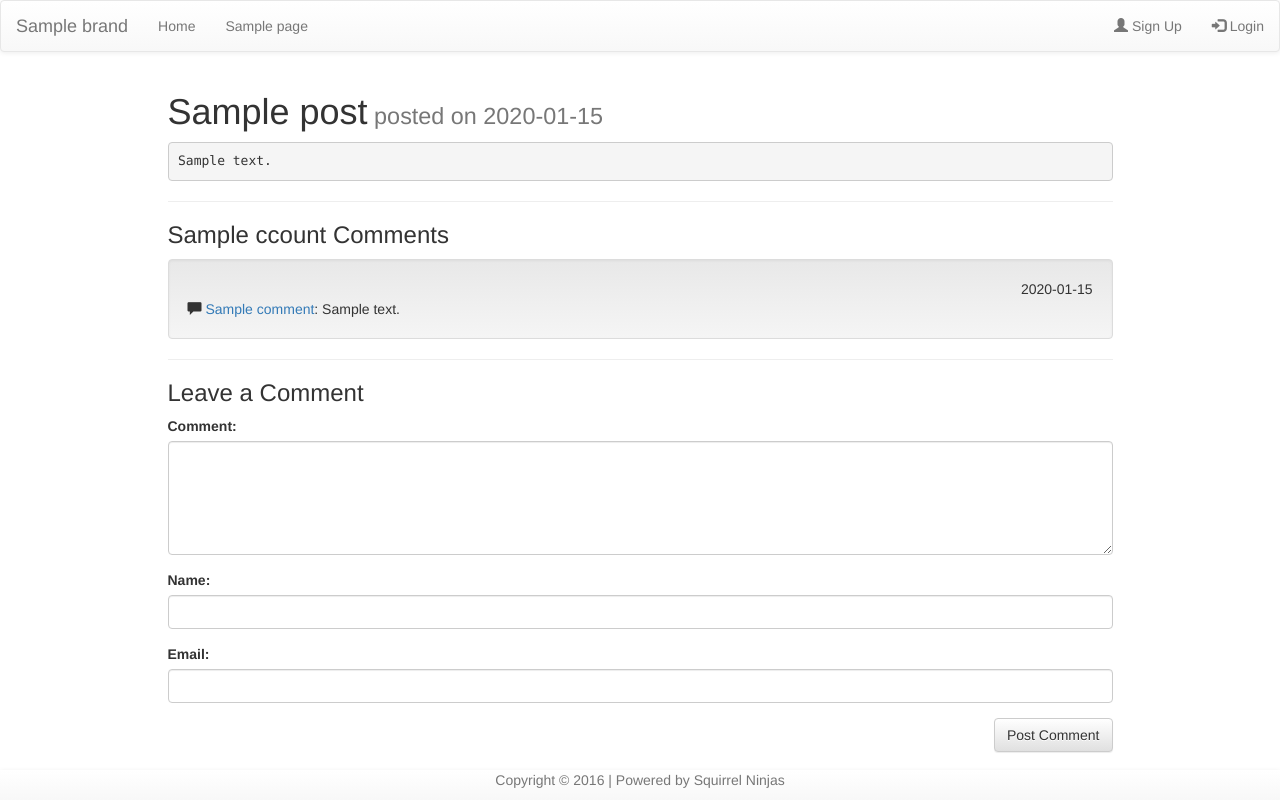
After one commit to rackeric/flask-blog, a Python web app: template templates/post.html in a window 1280 px wide. The commit adds this page. Run offline with Jinja, Linux system fonts and the light colour scheme; the template is opened without the code that fills it: most values are stand-ins (such as "Sample title", 1, 10 or a date in 2020); some libraries are stand-ins or nearby versions.

Commit message:
all stuff for showing post and adding comments

```diff
--- a/templates/footer.html
+++ b/templates/footer.html
@@ -2,9 +2,9 @@
 
 <br><br>
 
-<footer class="navbar-fixed-bottom navbar-inverse">
+<footer class="navbar-fixed-bottom navbar-default">
       <div class="container">
-        <p class="text-muted">Copyright © 2016 | Powered by Squirrel Ninjas</p>
+        <center><p class="text-muted">Copyright © 2016 | Powered by Squirrel Ninjas</p></center>
       </div>
 </footer>
 
--- a/templates/header.html
+++ b/templates/header.html
@@ -14,7 +14,7 @@
 </head>
 <body>
 
-<nav class="navbar navbar-inverse">
+<nav class="navbar navbar-default">
   <div class="container-fluid">
     <div class="navbar-header">
       <a class="navbar-brand" href="/">{{ brand.brand }}</a>
@@ -23,7 +23,7 @@
       <li {%- if request.path == "/" %} class="active"{% endif %}><a href="/">Home</a></li>
       {% for page in pages %}
       <li {%- if "page.mongo_id" in "request.url" %} class="active"{% endif %}><a href="/pages/{{ page.mongo_id }}">{{ page.title }}</a></li>
-      {% endfor %}}
+      {% endfor %}
     </ul>
     <ul class="nav navbar-nav navbar-right">
       {% if not user %}
@@ -31,7 +31,7 @@
         <li {%- if request.path == "/login/" %} class="active"{% endif %}><a href="/login"><span class="glyphicon glyphicon-log-in"></span> Login</a></li>
       {% else %}
         <li {%- if request.path == "/admin/" %} class="active"{% endif %}><a href="/admin"><span class="glyphicon glyphicon-cog"></span> Admin</a></li>
-        <li><a href="/logout"><span class="glyphicon glyphicon-log-in"></span> Logout</a></li>S
+        <li><a href="/logout"><span class="glyphicon glyphicon-log-in"></span> Logout</a></li>
       {% endif %}
     </ul>
   </div>
--- a/templates/index.html
+++ b/templates/index.html
@@ -10,8 +10,9 @@
 {% for post in posts %}
 <div class="panel panel-default">
   <div class="panel-heading">
-    <div class="panel-title">{{ post.title }}
-    <div class="pull-right">{{ post.created.strftime('%Y-%m-%d') }}</div></div>
+    <div class="panel-title"><a href="/posts/{{ post.mongo_id }}"><span class="glyphicon glyphicon-link" aria-hidden="true"></span> {{ post.title }}</a>
+      <div class="pull-right">{{ post.created.strftime('%Y-%m-%d') }}</div>
+    </div>
   </div>
   <div class="panel-body">
     <pre>{{ post.comment|safe }}</pre>
--- /dev/null
+++ b/templates/post.html
@@ -0,0 +1,44 @@
+{% include 'header.html' %}
+
+<div class="row">
+  <div class="col-md-10 col-md-offset-1">
+
+    <h1>{{ post.title }}<small> posted on {{ post.created.strftime('%Y-%m-%d') }}</small></h1>
+    <pre>{{ post.comment|safe }}</pre>
+
+    <hr>
+    <h3>{{ ccount }} Comments</h3>
+    {% for comment in comments %}
+      <div class="well">
+        <div class="pull-right">{{ comment.created.strftime('%Y-%m-%d') }}</div>
+        <br />
+        <span class="glyphicon glyphicon-comment" aria-hidden="true"></span>  <a href="mailto:{{ comment.email }}">{{ comment.name }}</a>: {{ comment.comment }}
+      </div>
+    {% endfor %}
+
+    <hr>
+
+    <h3>Leave a Comment</h3>
+    <form action="/comment/{{ post.mongo_id }}" method="POST">
+    <div class="form-group">
+      <label for="comment">Comment:</label>
+      <textarea class="form-control" rows="5" name="comment"></textarea>
+    </div>
+    <div class="form-group">
+      <label for="title">Name:</label>
+      <input type="text" class="form-control" name="name">
+    </div>
+    <div class="form-group">
+      <label for="title">Email:</label>
+      <input type="text" class="form-control" name="email">
+    </div>
+    <input type="submit" value="Post Comment" class="btn btn-default pull-right"/>
+    </form>
+
+    <br />
+
+
+  </div>
+</div>
+
+{% include 'footer.html' %}
```
Also changed, not shown: app.py (+32 -0 lines).
